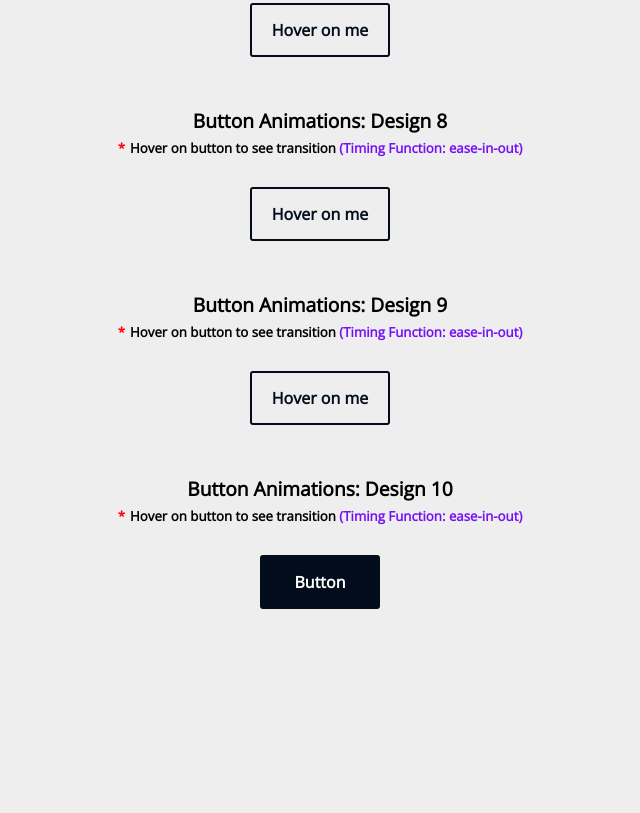
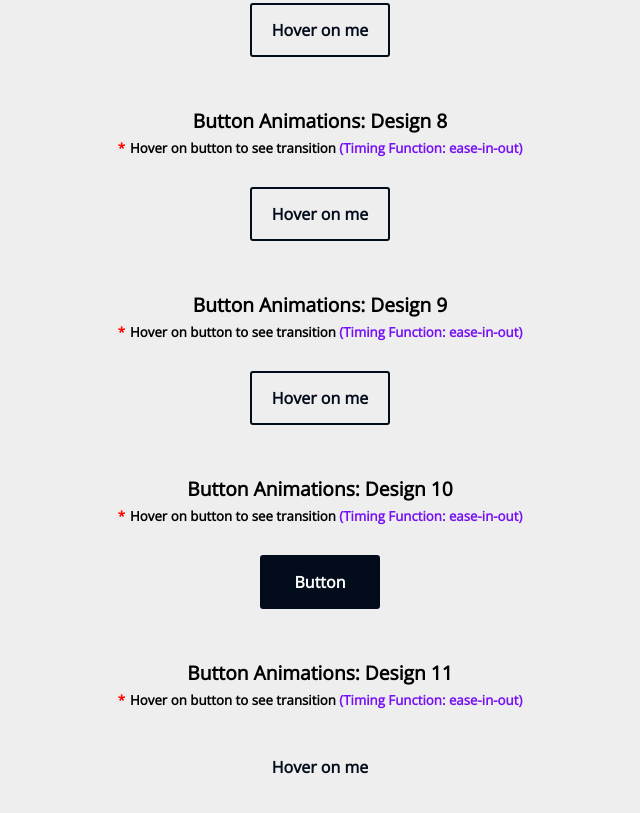
Before and after one commit to Yibaebi/css_animations, a plain HTML site: page Pages/Button Animations/Design 1/button_1.html in a window 1280 px wide. Shown: the part 1251-2064 px from the top of the page, without its empty margins (320-960 px from the left). Before the commit the page ends 1880 px from the top, so only its background shows below. Drawn offline with nearby package versions, Linux system fonts and the light colour scheme.

Commit message:
add a new button animation

```diff
--- a/Pages/Button Animations/Design 1/button_1.html
+++ b/Pages/Button Animations/Design 1/button_1.html
@@ -80,5 +80,11 @@
       <span class="title_emph">(Timing Function: ease-in-out)</span>
     </h5>
     <button class="button ease_in_out des_10">Button</button>
+    <h4 style="margin-top: 50px">Button Animations: Design 11</h4>
+    <h5 style="margin-bottom: 10px">
+      <span class="title">*</span>Hover on button to see transition
+      <span class="title_emph">(Timing Function: ease-in-out)</span>
+    </h5>
+    <button class="button ease_in_out des_11"><span></span>Hover on me</button>
   </body>
 </html>
--- a/Pages/Button Animations/button_animations.css
+++ b/Pages/Button Animations/button_animations.css
@@ -274,7 +274,6 @@
   color: white;
   transition: all 0.5s;
   opacity: 1;
-  transform-origin: top;
 }
 .button.des_10::after {
   opacity: 0;
@@ -292,3 +291,74 @@
   left: 0%;
   transform: translateX(0%) scale(1) rotateY(360deg);
 }
+
+/* Design 11 */
+.button.des_11 {
+  position: relative;
+  border-color: transparent;
+  background-color: transparent;
+  display: flex;
+  align-items: center;
+  padding: 15px 25px;
+  transition: all 0.5s;
+}
+
+.button.des_11::after,
+.button.des_11::before {
+  top: 50%;
+  content: '';
+  position: absolute;
+  width: 15px;
+  height: 15px;
+  border-radius: 100%;
+  background-color: #020c1b;
+  transition: all 0.3s;
+  z-index: -1;
+  opacity: 0;
+}
+
+.button.des_11::after {
+  box-shadow: -50px 0 0 #7410f7;
+  left: 0;
+  transform: translateY(-50%) translateX(-50px);
+}
+
+.button.des_11::before {
+  box-shadow: 50px 0 0 #7410f7;
+  right: 0;
+  transform: translateY(-50%) translateX(50px);
+}
+
+.button.des_11:hover::after {
+  left: 50%;
+  box-shadow: 30px 0 0 #020c1b;
+  transform: translateY(-50%) translateX(-50%);
+  opacity: 1;
+}
+
+.button.des_11:hover::before {
+  right: 50%;
+  box-shadow: -30px 0 0 #020c1b;
+  transform: translateY(-50%) translateX(50%);
+  opacity: 1;
+}
+
+.button.des_11 span {
+  position: absolute;
+  width: 100%;
+  height: 100%;
+  left: 0;
+  top: 0;
+  background-color: #020c1b;
+  border-radius: 5px;
+  transform: scale(0);
+  transition: all 0.3s ease-out 0.3s;
+  z-index: -1;
+}
+
+.button.des_11:hover {
+  color: white;
+}
+.button.des_11:hover span {
+  transform: scale(1);
+}
```
